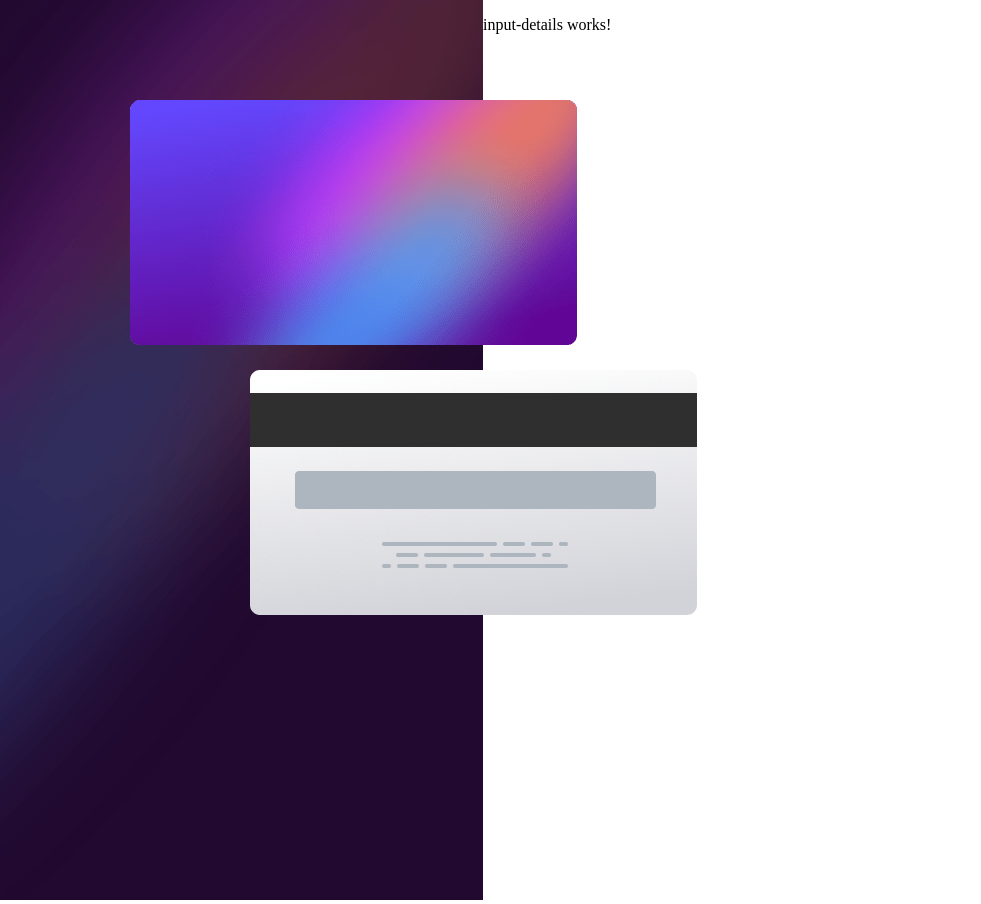
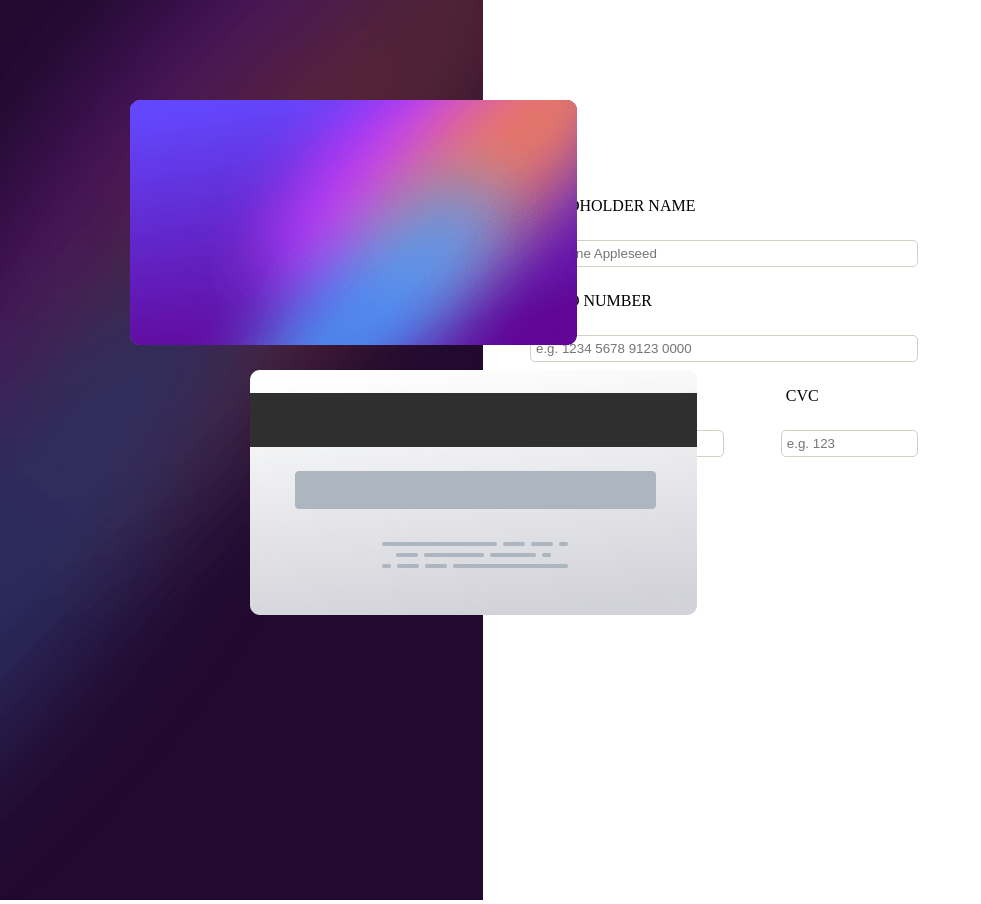
Before and after one commit to shahrzadJavadiKoushesh/InteractiveCardDetailsForm, an Angular app: page / in a window 1280 px wide. Shown: the whole page, without its empty margins (0-981 px from the left). Built offline with nearby package versions, Linux system fonts and the light colour scheme.

Commit message:
add styles and html of input details

```diff
--- a/src/app/app.component.html
+++ b/src/app/app.component.html
@@ -4,5 +4,7 @@
     <img src="../assets/bg-card-front.png" alt="front of your card" srcset="" class="bg-card-front">
     <img src="../assets/bg-card-back.png" alt="back of your card" srcset="" class="bg-card-back">
   </div>
-  <app-input-details></app-input-details>
+  <div class="input">
+    <app-input-details></app-input-details>
+  </div>
 </div>
--- a/src/app/app.component.scss
+++ b/src/app/app.component.scss
@@ -1,5 +1,6 @@
 .container{
     display: flex;
+    justify-content: space-between;
     .main-bg{
         background-color: #FFF;
         position: relative;
@@ -17,4 +18,12 @@
         }
     }
 
+    .input{
+        display: flex;
+        justify-content: center;
+        align-items: center;
+        margin-right: 10%;
+        margin-bottom: 20%;
+    }
+
 }
--- a/src/app/input-details/input-details.component.html
+++ b/src/app/input-details/input-details.component.html
@@ -1 +1,19 @@
-<p>input-details works!</p>
+<div class="container">
+    <label for="">CARDHOLDER NAME</label>
+    <input type="text" placeholder="e.g. Jane Appleseed">
+    <label for="">CARD NUMBER</label>
+    <input type="number" placeholder="e.g. 1234 5678 9123 0000">
+    <div class="expAndCVC">
+        <div class="exp">
+            <label for="">EXP. DATE (MM/YY)</label>
+            <div class="exp-inputs">
+                <input type="number" placeholder="MM">
+                <input type="number" placeholder="YY">
+            </div>
+        </div>
+        <div class="CVC">
+            <label for="">CVC</label>
+            <input type="number" placeholder="e.g. 123">
+        </div>
+    </div>
+</div>
--- a/src/app/input-details/input-details.component.scss
+++ b/src/app/input-details/input-details.component.scss
@@ -0,0 +1,45 @@
+.container{
+    display: flex;
+    flex-direction: column;
+    // background-color: aqua;
+    padding: 5px;
+
+    input{
+        border: 1px solid #d4cfc3;
+        padding: 5px;
+        margin: 10px;
+        border-radius: 5px;
+        width: 60%;
+    }
+
+    input:focus{
+        outline: none;
+    }
+
+    label{
+        padding: 5px;
+        margin: 10px;
+    }
+
+    .expAndCVC{
+        display: flex;
+
+        .exp{
+            display: flex;
+            flex-direction: column;
+            width: 40%;
+            input{
+                width: 30%;
+            }
+            .exp-inputs{
+                display: flex;
+
+            }
+        }
+
+        .CVC{
+            display: flex;
+            flex-direction: column;
+        }
+    }
+}
```
